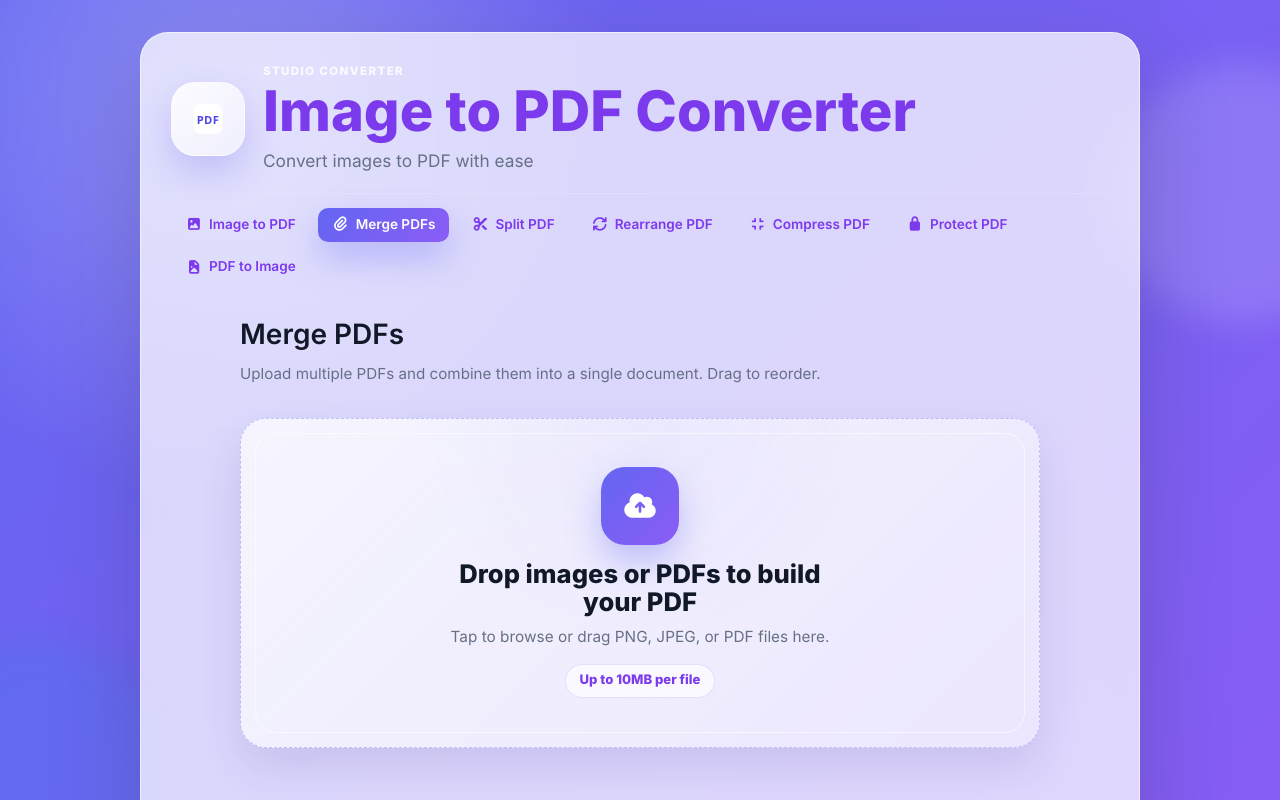
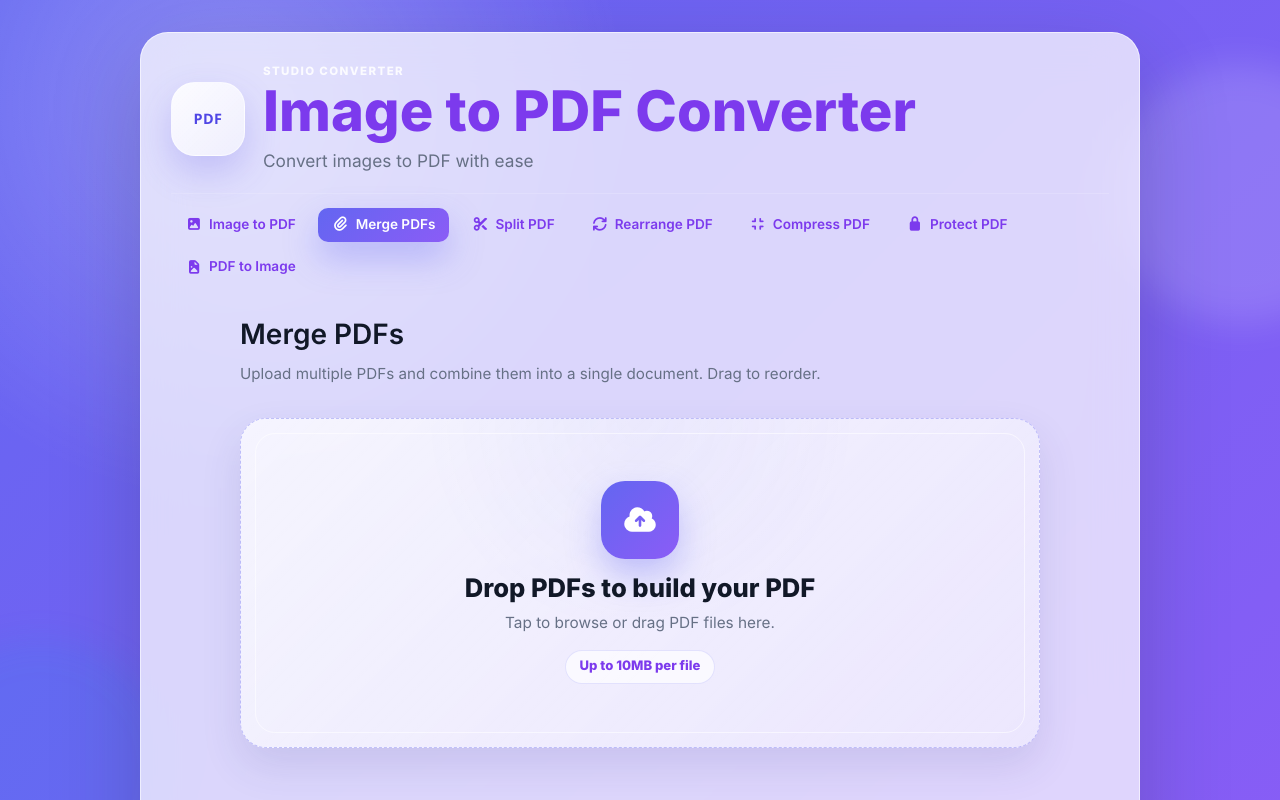
Before and after one commit to arnabmondal700/image2pdf, an Angular app: page /merge in a window 1280 px wide. Shown: the top 800 px of the page. Built offline with nearby package versions, Linux system fonts and the light colour scheme.

Commit message:
drop text and file selection updated

```diff
--- a/src/app/components/app-header/app-header.component.html
+++ b/src/app/components/app-header/app-header.component.html
@@ -2,8 +2,8 @@
   <div class="header-top">
     <div class="brand-mark" aria-hidden="true">
       <svg viewBox="0 0 40 40" fill="none" xmlns="http://www.w3.org/2000/svg" style="width:32px;height:32px">
-        <rect x="2" y="2" width="36" height="36" rx="8" fill="rgba(255,255,255,0.9)" stroke="rgba(255,255,255,0.52)" stroke-width="1.5"/>
-        <text x="20" y="26" text-anchor="middle" fill="#4f46e5" font-size="14" font-weight="900" font-family="system-ui" letter-spacing="0.5">PDF</text>
+        <!-- <rect x="2" y="2" width="36" height="36" rx="8" fill="rgba(255,255,255,0.9)" stroke="rgba(255,255,255,0.52)" stroke-width="1.5"/> -->
+        <text x="20" y="26" text-anchor="middle" fill="#4f46e5" font-size="18" font-weight="900" font-family="system-ui" letter-spacing="0.5">PDF</text>
       </svg>
     </div>
     <div class="header-copy">
--- a/src/app/components/drag-drop-zone/drag-drop-zone.component.html
+++ b/src/app/components/drag-drop-zone/drag-drop-zone.component.html
@@ -11,8 +11,8 @@
       <i class="fa-solid fa-cloud-arrow-up"></i>
     </div>
     <div>
-      <p class="drop-title">Drop images or PDFs to build your PDF</p>
-      <p class="drop-text">Tap to browse or drag PNG, JPEG, or PDF files here.</p>
+      <p class="drop-title">{{ dropTitle }}</p>
+      <p class="drop-text">{{ dropText }}</p>
     </div>
     <p class="drop-hint">Up to 10MB per file</p>
   </div>
@@ -22,7 +22,7 @@
   #fileInput
   type="file"
   multiple
-  accept="image/png, image/jpeg, image/jpg, application/pdf"
+  [accept]="accept"
   (change)="onFilesSelected($event)"
   class="hidden-input"
 >
--- a/src/app/components/drag-drop-zone/drag-drop-zone.component.ts
+++ b/src/app/components/drag-drop-zone/drag-drop-zone.component.ts
@@ -9,6 +9,9 @@ import { Component, EventEmitter, Input, Output, ViewChild, ElementRef } from '@
 export class DragDropZoneComponent {
   @ViewChild('fileInput', { read: ElementRef }) fileInput?: ElementRef<HTMLInputElement>;
   @Input() isDragging: boolean = false;
+  @Input() accept: string = 'image/png, image/jpeg, image/jpg, application/pdf';
+  @Input() dropTitle: string = 'Drop images or PDFs to build your PDF';
+  @Input() dropText: string = 'Tap to browse or drag PNG, JPEG, or PDF files here.';
   @Output() filesSelected = new EventEmitter<File[]>();
   @Output() openFileDialog = new EventEmitter<void>();
 
--- a/src/app/tools/pdf-compress/pdf-compress.component.html
+++ b/src/app/tools/pdf-compress/pdf-compress.component.html
@@ -7,6 +7,9 @@
   <!-- Drag-drop zone -->
   <drag-drop-zone
     [isDragging]="isDragging"
+    [accept]="'application/pdf'"
+    dropTitle="Drop PDFs to build your PDF"
+    dropText="Tap to browse or drag PDF files here."
     (filesSelected)="onFilesSelected($event)"
     (openFileDialog)="onFileDialogOpen()">
   </drag-drop-zone>
--- a/src/app/tools/pdf-merge/pdf-merge.component.html
+++ b/src/app/tools/pdf-merge/pdf-merge.component.html
@@ -7,6 +7,9 @@
   <!-- Drag-drop zone -->
   <drag-drop-zone
     [isDragging]="isDragging"
+    [accept]="'application/pdf'"
+    dropTitle="Drop PDFs to build your PDF"
+    dropText="Tap to browse or drag PDF files here."
     (filesSelected)="onFilesSelected($event)"
     (openFileDialog)="onFileDialogOpen()">
   </drag-drop-zone>
--- a/src/app/tools/pdf-protect/pdf-protect.component.html
+++ b/src/app/tools/pdf-protect/pdf-protect.component.html
@@ -7,6 +7,9 @@
   <!-- Drop Zone -->
   <drag-drop-zone
     [isDragging]="isDragging"
+    [accept]="'application/pdf'"
+    dropTitle="Drop PDFs to build your PDF"
+    dropText="Tap to browse or drag PDF files here."
     (filesSelected)="onFilesSelected($event)"
     (openFileDialog)="onFileDialogOpen()">
   </drag-drop-zone>
--- a/src/app/tools/pdf-rearrange/pdf-rearrange.component.html
+++ b/src/app/tools/pdf-rearrange/pdf-rearrange.component.html
@@ -6,6 +6,9 @@
 
   <drag-drop-zone
     [isDragging]="isDragging"
+    [accept]="'application/pdf'"
+    dropTitle="Drop PDFs to build your PDF"
+    dropText="Tap to browse or drag PDF files here."
     (filesSelected)="onFilesSelected($event)"
     (openFileDialog)="onFileDialogOpen()">
   </drag-drop-zone>
--- a/src/app/tools/pdf-split/pdf-split.component.html
+++ b/src/app/tools/pdf-split/pdf-split.component.html
@@ -7,6 +7,9 @@
   <!-- Drag-drop zone -->
   <drag-drop-zone
     [isDragging]="isDragging"
+    [accept]="'application/pdf'"
+    dropTitle="Drop PDFs to build your PDF"
+    dropText="Tap to browse or drag PDF files here."
     (filesSelected)="onFilesSelected($event)"
     (openFileDialog)="onFileDialogOpen()">
   </drag-drop-zone>
--- a/src/app/tools/pdf-to-image/pdf-to-image.component.html
+++ b/src/app/tools/pdf-to-image/pdf-to-image.component.html
@@ -7,6 +7,9 @@
   <!-- Drag-drop zone -->
   <drag-drop-zone
     [isDragging]="isDragging"
+    [accept]="'application/pdf'"
+    dropTitle="Drop PDFs to build your PDF"
+    dropText="Tap to browse or drag PDF files here."
     (filesSelected)="onFilesSelected($event)"
     (openFileDialog)="onFileDialogOpen()">
   </drag-drop-zone>
```
